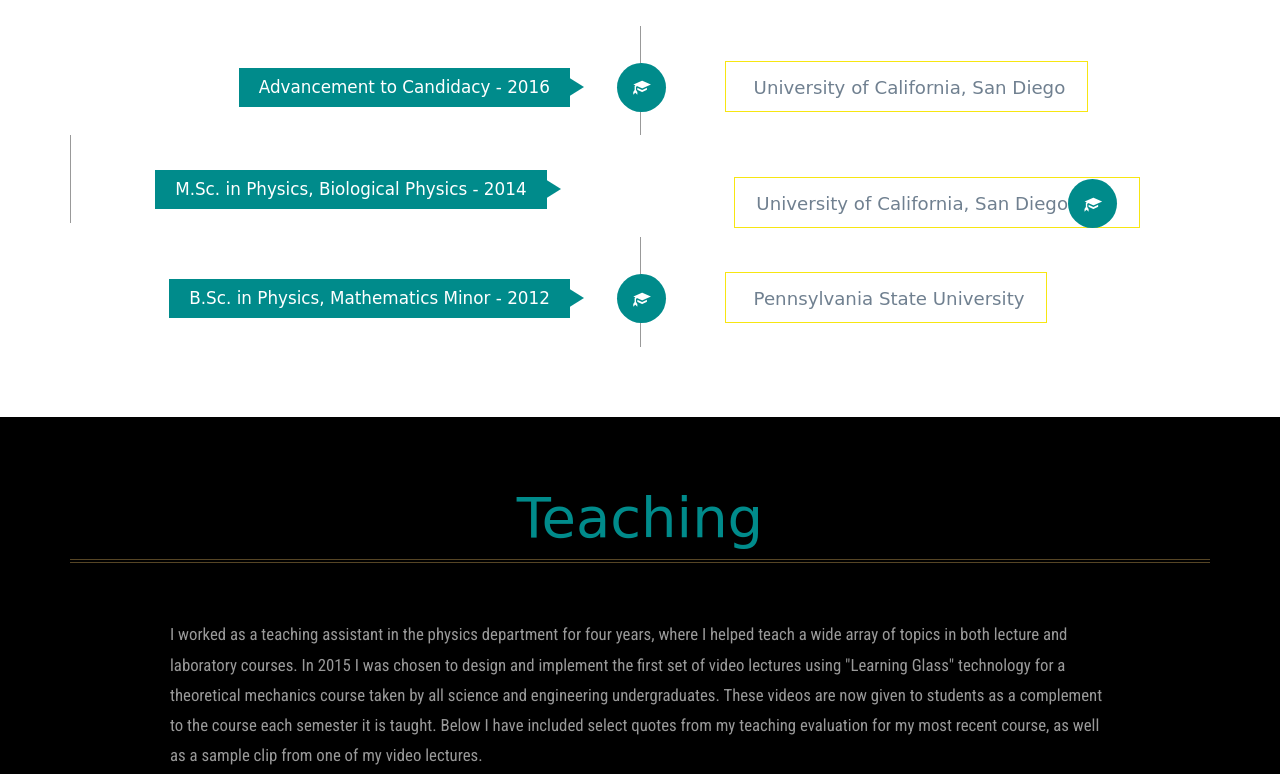
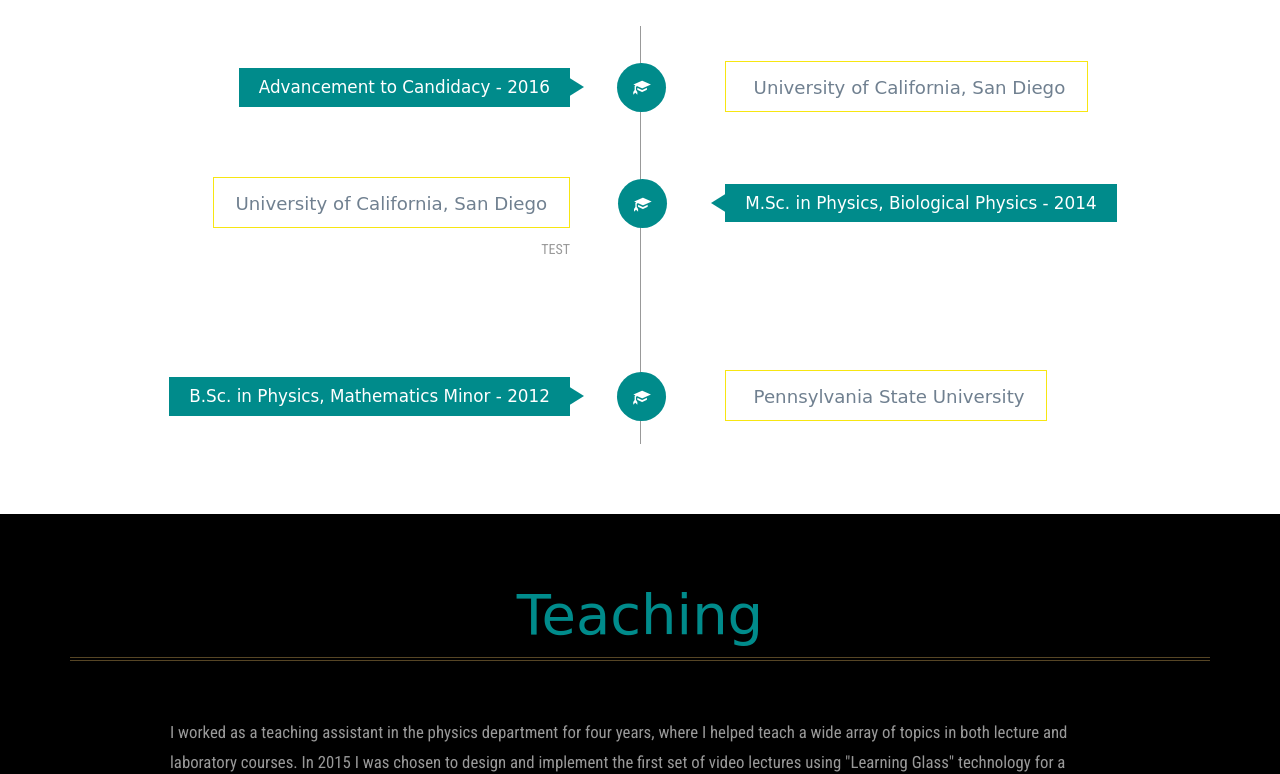
Before and after one commit to dvidmar/dvidmar.github.io, a plain HTML site: page index.html in a window 1280 px wide. Shown: the part 2140-2914 px from the top of the page. Drawn offline with Linux system fonts and the light colour scheme; a web font is replaced by a local one.

Commit message:
Changed index

```diff
--- a/index.html
+++ b/index.html
@@ -188,11 +188,12 @@ License URL: http://creativecommons.org/licenses/by/3.0/
 			</div>
 
 			<div class="work-info">
-				<div class="col-md-6 work-right work-right">
+				<div class="col-md-6 work-right work-right2">
 					<h4> M.Sc. in Physics, Biological Physics - 2014</h4>
 				</div>
-				<div class="col-md-6 work-left work-left">
+				<div class="col-md-6 work-left work-left2">
 					<h5> University of California, San Diego<span class="glyphicon glyphicon-education"></span></h5>
+					<p>TEST</p>
 				</div>
 				<div class="clearfix"> </div>
 			</div>
```
